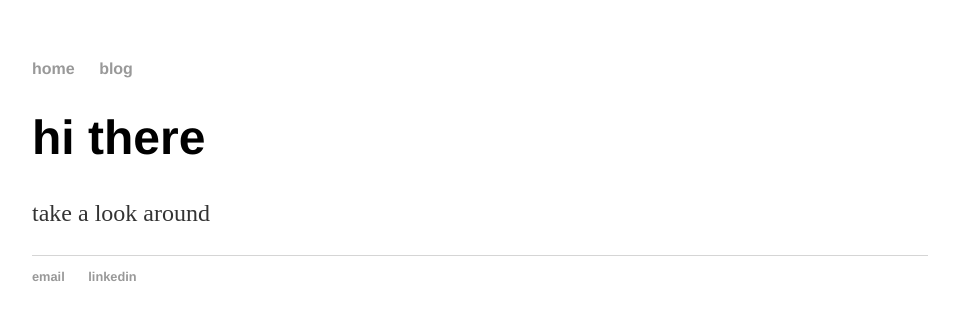
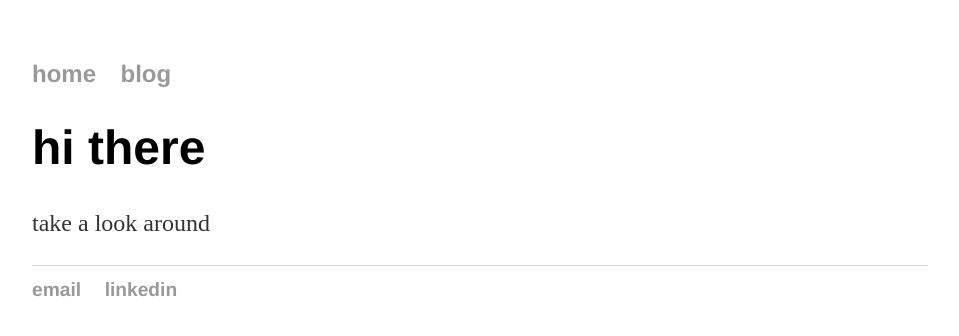
Before and after one commit to dhruvnigam93/dhruvnigam93.github.io, a Jekyll site: the page built from index.html, in a window 1280 px wide. Shown: the top 336 px of the page, without its empty margins (160-1119 px from the left). Built offline with Jekyll 4.4.1, drawn with Linux system fonts in a browser that asks for light colours.

Commit message:
Update main.css

```diff
--- a/css/main.css
+++ b/css/main.css
@@ -42,3 +42,8 @@ ul.posts li {
     list-style: none;
     font-size: 1.5em;
 }
+
+ul li {
+    list-style: none;
+    font-size: 1.5em;
+}
```
